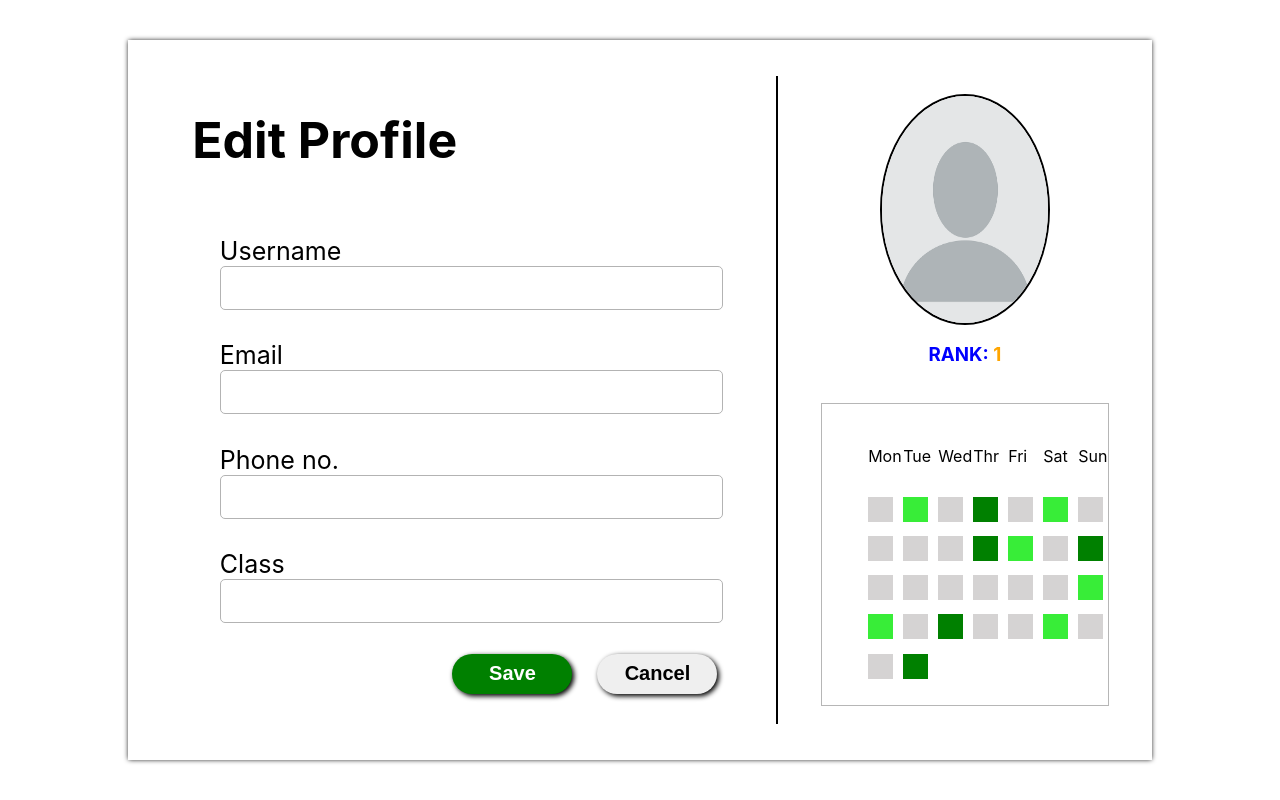
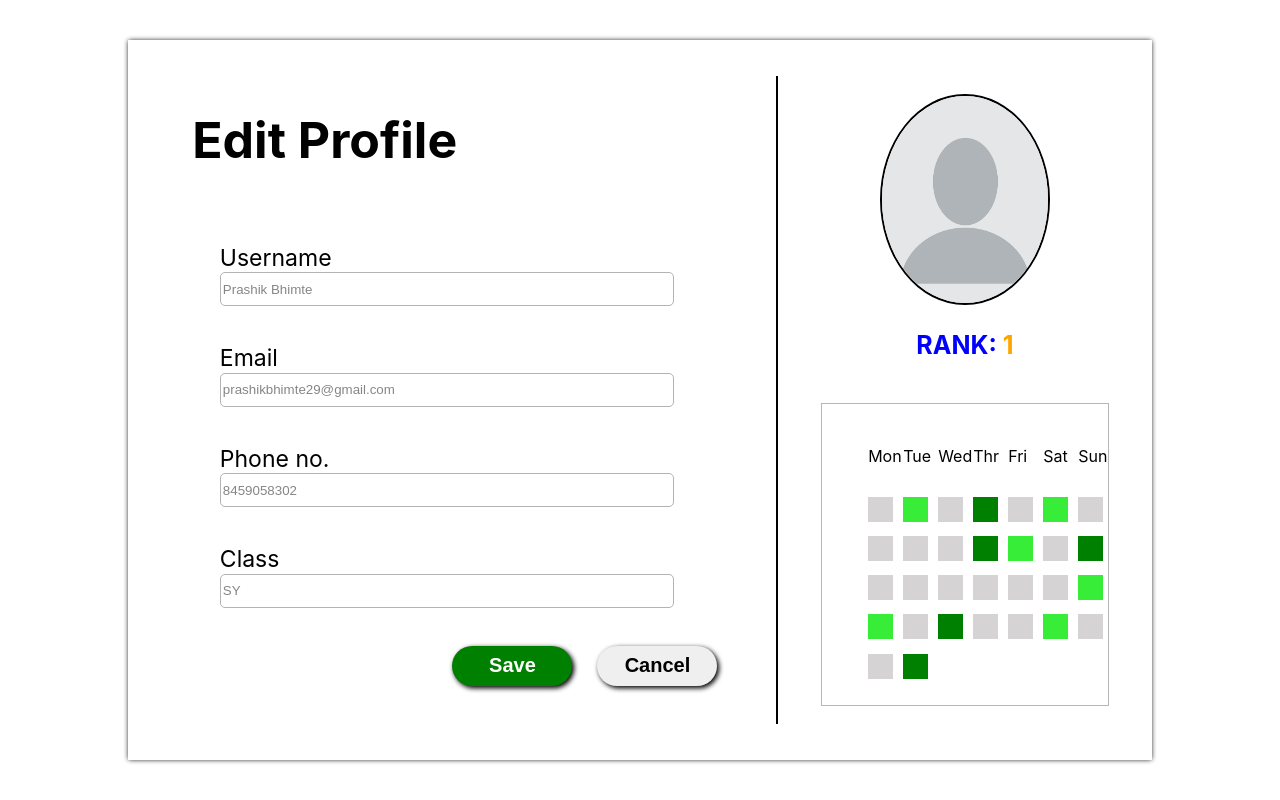
Before and after one commit to SayaliZambre/quiz1, a React (Create React App) app: page /profile in a window 1280 px wide. Built offline with nearby package versions, Linux system fonts and the light colour scheme.

Commit message:
functionality of input box is added

```diff
--- a/src/Components/profilePage/proCal.jsx
+++ b/src/Components/profilePage/proCal.jsx
@@ -6,7 +6,7 @@ import CalBox from './calBox';
 
 export default function ProCal() {
 
-  const [data, useData] = useState(Data.Data);
+  const [data, setData] = useState(Data.Data);
 
   return (
     <div className="pro_cal">
--- a/src/Components/profilePage/proLeft.css
+++ b/src/Components/profilePage/proLeft.css
@@ -27,14 +27,14 @@
 }
 
 .pro_form label {
-    font-size: 25px;
+    font-size: 23px;
     width: 90%;
     height: auto;
 }
 
 .pro_form input {
-    width: 100%;
-    height: 40px;
+    width: 90%;
+    height: 30px;
     border: 0.2px solid rgb(179, 179, 179);
     background-color: white;
     border-radius: 5px;
--- a/src/Components/profilePage/proLeft.jsx
+++ b/src/Components/profilePage/proLeft.jsx
@@ -1,17 +1,43 @@
 import React from 'react';
 import "./proLeft.css";
+import userData from "./profileData.json";
+import { useState } from 'react';
 
 export default function ProLeft() {
+
+  const [data, setdata] = useState(userData);
+
+  const [name, setName] = useState(data.name);
+  const [email, setEmail] = useState(data.email);
+  const [phoneNo, setphoneNo] = useState(data.phoneNo);
+  const [uclass, setUclass] = useState(data.class);
+
+  const handleName = (event) => {
+    setName(event.target.value);
+  }
+
+  const handleEmail = (event) => {
+    setEmail(event.target.value);
+  }
+
+  const handlePhoneNo = (event) => {
+    setphoneNo(event.target.value);
+  }
+
+  const handleClass = (event) => {
+    setUclass(event.target.value);
+  }
+
   return (
     <div className="pro_left">
       <div className="pro_head">
         <h1>Edit Profile</h1>
       </div>
       <form action="#" className='pro_form'>
-        <label>Username <input type="text" name="username" id="username" /></label>
-        <label>Email <input type="email" name="email" id="email" /></label>
-        <label>Phone no. <input type="number" max={9999999999} min={1000000000} name="phone_no" id="phone_no" /></label>
-        <label>Class <input type="text" name="class" id="class" /></label>
+        <label>Username <input type="text" name="username" id="username" value={name} onChange={handleName}/></label>
+        <label>Email <input type="email" name="email" id="email" value={email} onChange={handleEmail}/></label>
+        <label>Phone no. <input type="number" max={9999999999} min={1000000000} name="phone_no" id="phone_no" value={phoneNo} onChange={handlePhoneNo}/></label>
+        <label>Class <input type="text" name="class" id="class" value={uclass} onChange={handleClass}/></label>
         <div className="but_div">
         <button type="submit">Save</button>
         <button type='cancel'>Cancel</button>
--- a/src/Components/profilePage/proPic.css
+++ b/src/Components/profilePage/proPic.css
@@ -15,6 +15,7 @@
 }
 
 .pro_pic h3 {
+    font-size: 25px;
     color: blue;
 }
 
--- /dev/null
+++ b/src/Components/profilePage/profileData.json
@@ -0,0 +1,6 @@
+{
+    "name" : "Prashik Bhimte",
+    "email" : "prashikbhimte29@gmail.com",
+    "phoneNo" : 8459058302,
+    "class" : "SY"
+}
```
